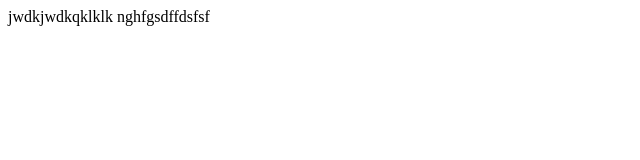
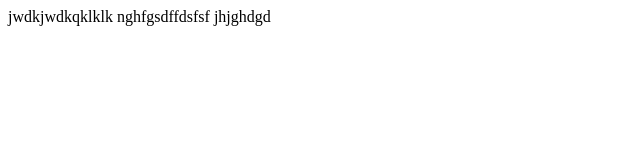
Before and after one commit to 8770Mohit/day1, a plain HTML site: page index2.html in a window 1280 px wide. Shown: the full height of the page, 0-640 px from the left. Drawn offline with Linux system fonts and the light colour scheme.

Commit message:
Update index2.html

```diff
--- a/index2.html
+++ b/index2.html
@@ -8,5 +8,6 @@
 <body>
     jwdkjwdkqklklk
     nghfgsdffdsfsf
+    jhjghdgd
 </body>
 </html>
```
